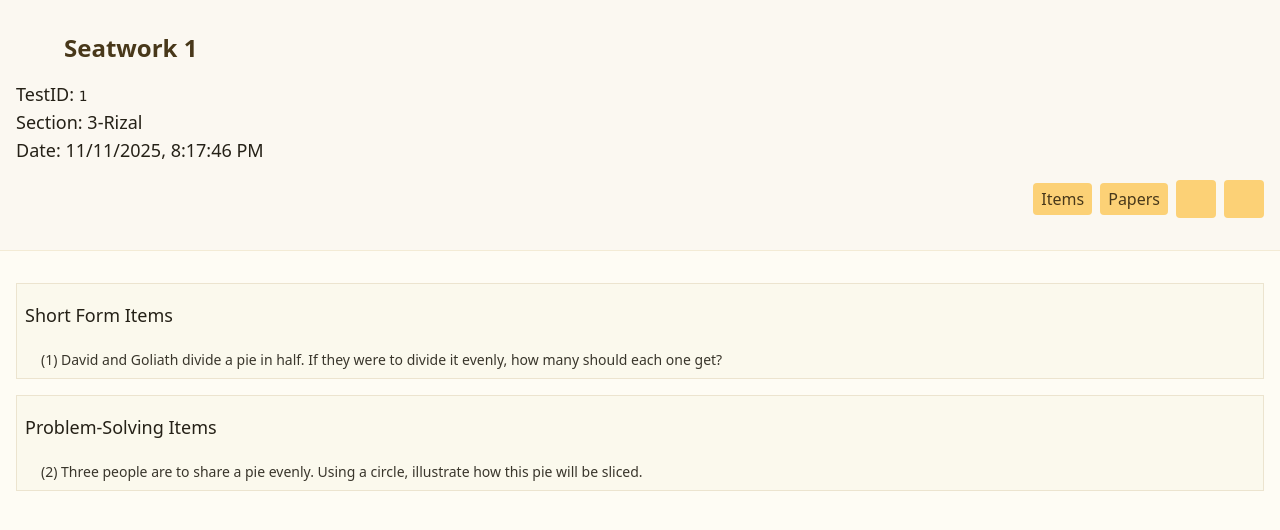
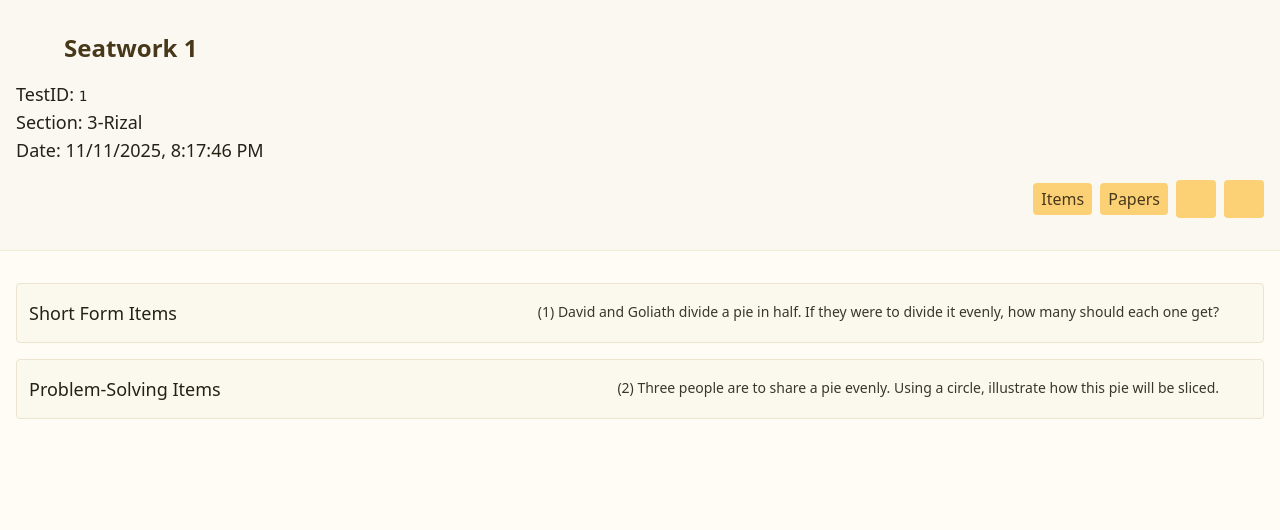
Before and after one commit to JoseTomanan/S3LAB-ai-grading, a SvelteKit app in the folder app/frontend/: page /1/items in a window 1280 px wide. Shown: the top 530 px of the page. Built offline with nearby package versions, Linux system fonts and the light colour scheme; no server answers; some icons are missing.

Commit message:
feat: extend card utility

```diff
--- a/app/frontend/src/app.css
+++ b/app/frontend/src/app.css
@@ -189,7 +189,12 @@
 	}
 
 	.card {
-		@apply bg-card text-card-foreground;
+		@apply bg-card;
+    @apply text-card-foreground;
 		@apply border border-border;
+    @apply flex;
+    @apply px-3;
+    @apply py-1.5;
+    @apply rounded;
 	}
 }
```
